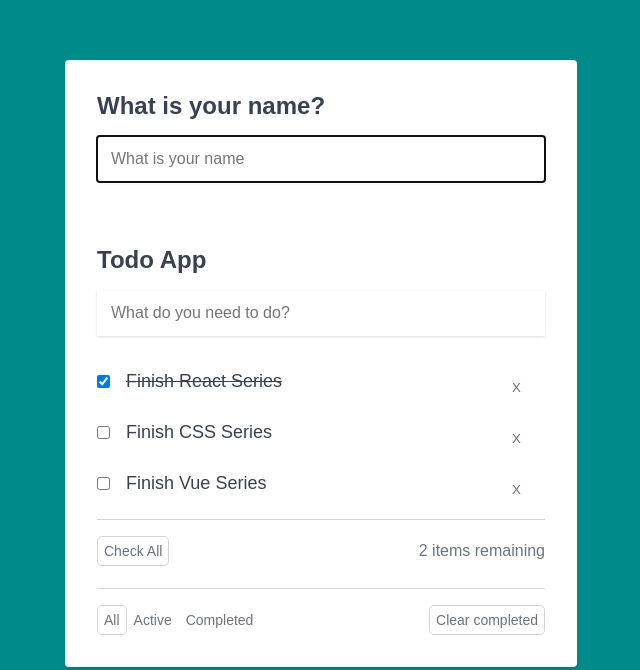
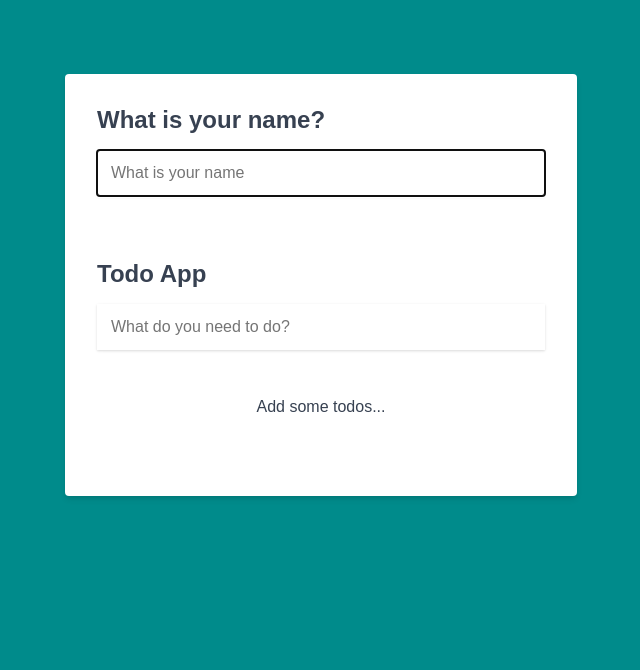
Before and after one commit to JamieVos991/Laracast-React, a React (Create React App) app: page / in a window 1280 px wide. Shown: the part 130-800 px from the top of the page, without its empty margins (319-959 px from the left). Built offline with nearby package versions, Linux system fonts and the light colour scheme.

Commit message:
Custom hooks + JSON localstorage

```diff
--- a/src/App.css
+++ b/src/App.css
@@ -11,7 +11,9 @@
 
 #root {
   min-height: 100vh;
-  position: relative;
+  display: flex;
+  justify-content: center;
+  align-items: center;
 }
 
 ::-webkit-scrollbar {
--- /dev/null
+++ b/src/Hooks/UseLocalStorage.js
@@ -0,0 +1,17 @@
+import { useEffect, useState } from 'react';
+
+function useLocalStorage(key, initialValue) {
+  const [value, setValue] = useState(() => {
+    const item = localStorage.getItem(key);
+
+    return item ? JSON.parse(item) : initialValue;
+  });
+
+  useEffect(() => {
+    localStorage.setItem(key, JSON.stringify(value));
+  }, [key, value]);
+
+  return [value, setValue];
+}
+
+export default useLocalStorage;
--- /dev/null
+++ b/src/Hooks/useToggle.js
@@ -0,0 +1,13 @@
+import { useState } from 'react';
+
+function useToggle(initialState = true) {
+  const [visible, setVisible] = useState(initialState);
+
+  function toggle() {
+    setVisible(prevVisible => !prevVisible);
+  }
+
+  return [visible, toggle];
+}
+
+export default useToggle;
--- a/src/components/Todo/Todo.css
+++ b/src/components/Todo/Todo.css
@@ -1,8 +1,5 @@
 .todo-app-container {
-  position: absolute;
-  top: 20%;
-  left: 0;
-  right: 0;
+  width: 80%;
 }
 
 .container {
@@ -233,3 +230,7 @@
 .name-label {
   margin-top: 1.5rem;
 }
+
+.toggles-container {
+  margin: 2rem 0;
+}
--- a/src/components/Todo/Todo.jsx
+++ b/src/components/Todo/Todo.jsx
@@ -1,39 +1,21 @@
 import PropTypes from 'prop-types';
-import { useEffect, useMemo, useRef, useState } from 'react';
+import { useEffect, useMemo, useRef } from 'react';
 import './Todo.css';
 import NoTodos from '../NoTodos/NoTodos';
 import TodoForm from '../TodoForm/TodoForm';
 import TodoList from '../TodoList/TodoList';
+import useLocalStorage from '../../Hooks/UseLocalStorage';
 
 TodoForm.PropTypes = {
   addTodo: PropTypes.func.isRequired,
 };
 
 function Todo() {
-  const [name, setName] = useState('');
+  const [name, setName] = useLocalStorage('name', '');
   const nameInputEl = useRef(null);
-  const [todos, setTodos] = useState([
-    {
-      id: 1,
-      title: 'Finish React Series',
-      isComplete: true,
-      isEditing: false,
-    },
-    {
-      id: 2,
-      title: 'Finish CSS Series',
-      isComplete: false,
-      isEditing: false,
-    },
-    {
-      id: 3,
-      title: 'Finish Vue Series',
-      isComplete: false,
-      isEditing: false,
-    },
-  ]);
 
-  const [idForTodo, setIdForTodo] = useState(4);
+  const [todos, setTodos] = useLocalStorage('todos', []);
+  const [idForTodo, setIdForTodo] = useLocalStorage('idForTodo', 1);
 
   function addTodo(todo) {
     setTodos([
@@ -139,6 +121,10 @@
     return function cleanUp() {};
   }, []);
 
+  function handleNameInput(event) {
+    setName(event.target.value);
+  }
+
   return (
     <div className="todo-app-container">
       <div className="todo-app">
@@ -151,7 +137,7 @@
               className="todo-input"
               placeholder="What is your name"
               value={name}
-              onChange={event => setName(event.target.value)}
+              onChange={handleNameInput}
             />
           </form>
           {name && <p className="name-label">Hello, {name}</p>}
--- a/src/components/TodoList/TodoList.jsx
+++ b/src/components/TodoList/TodoList.jsx
@@ -4,6 +4,7 @@
 import TodoItemsRemaining from '../TodoItemsRemaining/TodoItemsRemaining';
 import TodoCompleteAllTodos from '../TodoCompleteAllTodos/TodoCompleteAllTodos';
 import TodoFilters from '../TodoFilters/TodoFilters';
+import useToggle from '../../Hooks/useToggle';
 
 TodoList.propTypes = {
   todos: PropTypes.array.isRequired,
@@ -19,6 +20,8 @@
 };
 
 function TodoList(props) {
+  const [isFeaturesOneVisible, setFeaturesOneVisible] = useToggle();
+  const [isFeaturesTwoVisible, setFeaturesTwoVisible] = useToggle(false);
   const [filter, setFilter] = useState('all');
 
   return (
@@ -81,12 +84,25 @@
           </li>
         ))}
       </ul>
+
+      <div className="toggles-container">
+        <button onClick={setFeaturesOneVisible} className="button">
+          Features One Toggle
+        </button>
+        <button onClick={setFeaturesTwoVisible} className="button">
+          Features Two Toggle
+        </button>
+      </div>
+
+      {isFeaturesOneVisible && (
         <div className="check-all-container">
           <TodoCompleteAllTodos completeAllTodos={props.completeAllTodos} />
 
           <TodoItemsRemaining remaining={props.remaining} />
         </div>
+      )}
 
+      {isFeaturesTwoVisible && (
         <div className="other-buttons-container">
           <TodoFilters
             todosFiltered={props.todosFiltered}
@@ -97,6 +113,7 @@
             <TodoClearCompleted clearCompleted={props.clearCompleted} />
           </div>
         </div>
+      )}
     </>
   );
 }
```
Lines whose indentation alone changed are shown as unchanged.
